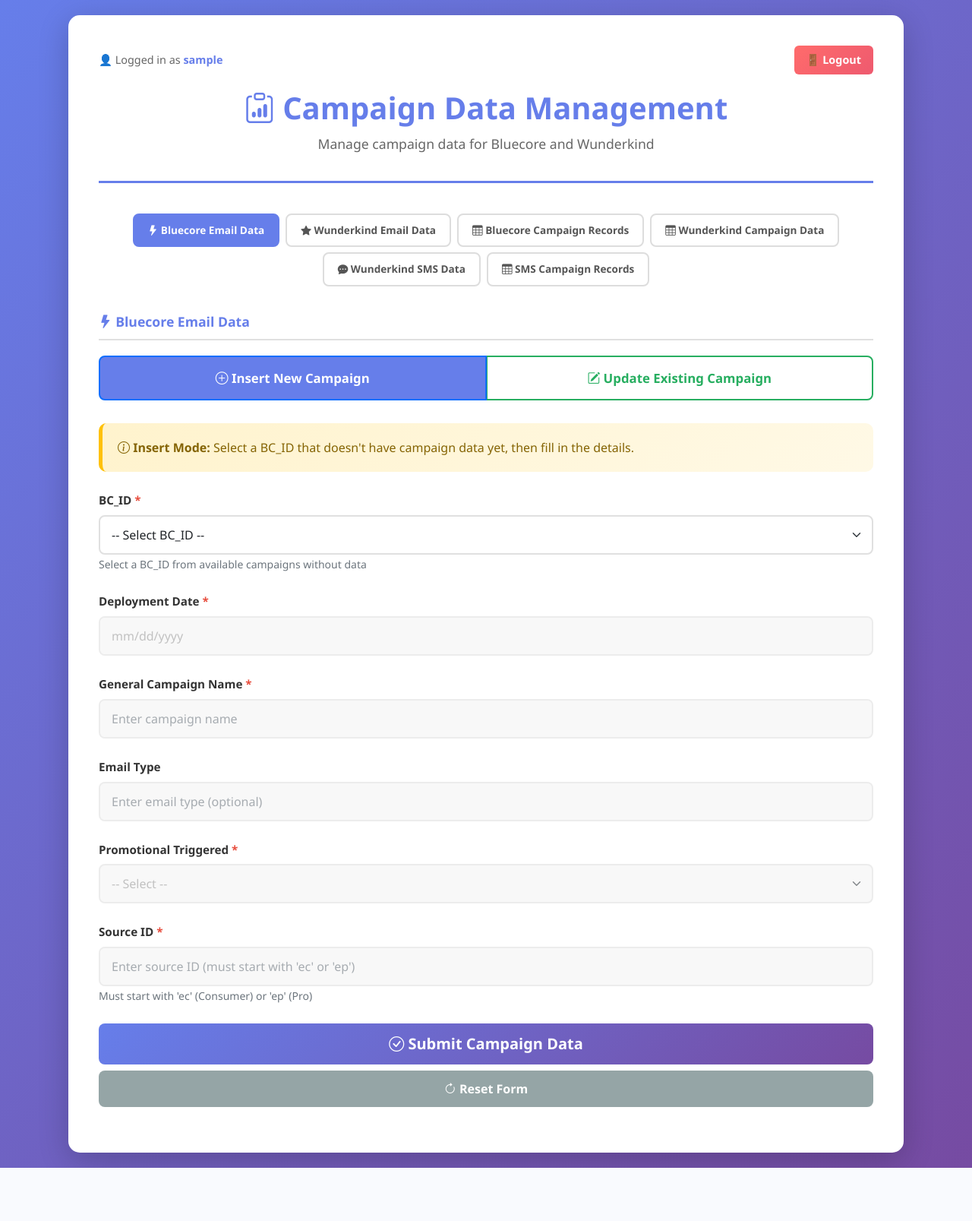
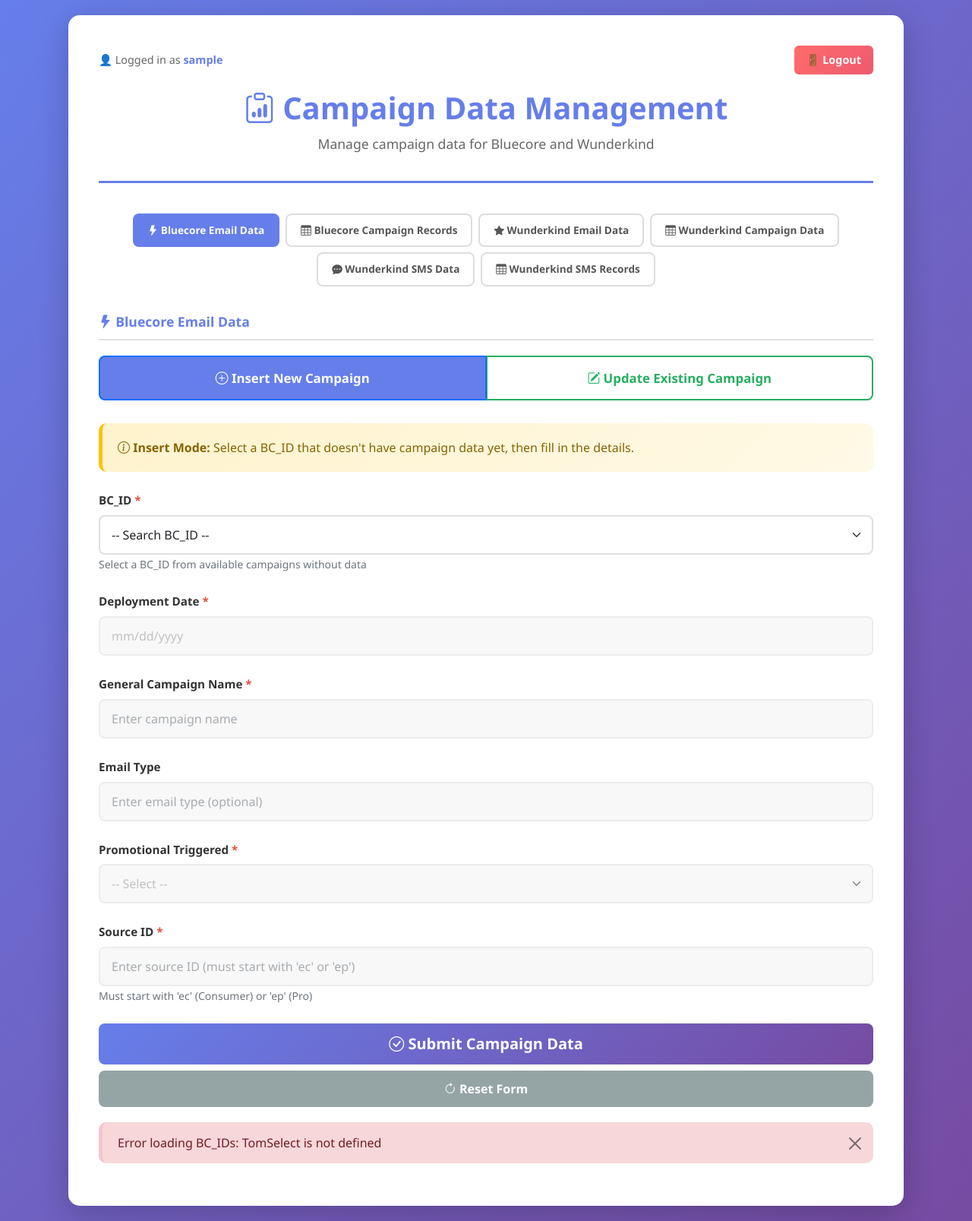
Before and after one commit to kiran-EA/campaign_app, a Flask app: page / in a window 1280 px wide. Shown: the whole page at 76% size. Before the commit the page ends 1537 px from the top, so only its background shows below. Run offline with Flask 3, Linux system fonts and the light colour scheme; the visitor is signed in with stand-in values (Sample User, id 1); a database or web service that is not in the repository returns one stand-in record (values such as "Sample title"); data that the repository does not hold is empty; some libraries are stand-ins or nearby versions.

Commit message:
New version

```diff
--- a/templates/index.html
+++ b/templates/index.html
@@ -6,6 +6,7 @@
     <title>Campaign Data Management</title>
     <link href="https://cdn.jsdelivr.net/npm/bootstrap@5.1.3/dist/css/bootstrap.min.css" rel="stylesheet">
     <link rel="stylesheet" href="https://cdn.jsdelivr.net/npm/bootstrap-icons@1.7.2/font/bootstrap-icons.css">
+    <link href="https://cdn.jsdelivr.net/npm/tom-select@2.3.1/dist/css/tom-select.bootstrap5.min.css" rel="stylesheet">
     <style>
         * {
             margin: 0;
@@ -389,13 +390,13 @@
                 </button>
             </li>
             <li class="nav-item" role="presentation">
-                <button class="nav-link" id="wunderkind-tab" data-bs-toggle="tab" data-bs-target="#wunderkind-content" type="button" role="tab">
-                    <i class="bi bi-star-fill"></i> Wunderkind Email Data
+                <button class="nav-link" id="campaign-records-tab" data-bs-toggle="tab" data-bs-target="#campaign-records-content" type="button" role="tab">
+                    <i class="bi bi-table"></i> Bluecore Campaign Records
                 </button>
             </li>
             <li class="nav-item" role="presentation">
-                <button class="nav-link" id="campaign-records-tab" data-bs-toggle="tab" data-bs-target="#campaign-records-content" type="button" role="tab">
-                    <i class="bi bi-table"></i> Bluecore Campaign Records
+                <button class="nav-link" id="wunderkind-tab" data-bs-toggle="tab" data-bs-target="#wunderkind-content" type="button" role="tab">
+                    <i class="bi bi-star-fill"></i> Wunderkind Email Data
                 </button>
             </li>
             <li class="nav-item" role="presentation">
@@ -410,7 +411,7 @@
             </li>
             <li class="nav-item" role="presentation">
                 <button class="nav-link" id="sms-records-tab" data-bs-toggle="tab" data-bs-target="#sms-records-content" type="button" role="tab">
-                    <i class="bi bi-table"></i> SMS Campaign Records
+                    <i class="bi bi-table"></i> Wunderkind SMS Records
                 </button>
             </li>
         </ul>
@@ -798,8 +799,9 @@
 
                 <!-- Campaign Records Table -->
                 <div id="campaignRecordsTableContainer" style="display: none;">
-                    <div style="margin-bottom: 15px;">
-                        <strong>Total Records: <span id="recordCount">0</span></strong>
+                    <div style="margin-bottom: 15px; display: flex; align-items: center; gap: 16px; flex-wrap: wrap;">
+                        <strong>Total Records: <span id="recordCount">0</span> &nbsp;| Showing: <span id="recordCountFiltered">0</span></strong>
+                        <input type="text" id="bluecoreSearchInput" class="form-control form-control-sm" placeholder="&#128269; Search any field..." style="max-width: 320px;" oninput="filterTable('campaignRecordsTableBody', this.value, 'recordCountFiltered')">
                     </div>
                     <div style="overflow-x: auto;">
                         <table class="table table-striped table-hover">
@@ -852,8 +854,9 @@
 
                 <!-- Wunderkind Campaign Records Table -->
                 <div id="wunderkindCampaignRecordsTableContainer" style="display: none;">
-                    <div style="margin-bottom: 15px;">
-                        <strong>Total Records: <span id="wunderkindRecordCount">0</span></strong>
+                    <div style="margin-bottom: 15px; display: flex; align-items: center; gap: 16px; flex-wrap: wrap;">
+                        <strong>Total Records: <span id="wunderkindRecordCount">0</span> &nbsp;| Showing: <span id="wunderkindRecordCountFiltered">0</span></strong>
+                        <input type="text" id="wunderkindSearchInput" class="form-control form-control-sm" placeholder="&#128269; Search any field..." style="max-width: 320px;" oninput="filterTable('wunderkindCampaignRecordsTableBody', this.value, 'wunderkindRecordCountFiltered')">
                     </div>
                     <div style="overflow-x: auto;">
                         <table class="table table-striped table-hover">
@@ -1025,10 +1028,10 @@
             </div>
             <!-- End Wunderkind SMS Tab -->
 
-            <!-- SMS Campaign Records Tab -->
+            <!-- Wunderkind SMS Records Tab -->
             <div class="tab-pane fade" id="sms-records-content" role="tabpanel">
                 <div class="platform-indicator">
-                    <i class="bi bi-chat-dots-fill"></i> SMS Campaign Records
+                    <i class="bi bi-chat-dots-fill"></i> Wunderkind SMS Records
                 </div>
 
                 <div class="info-box">
@@ -1049,8 +1052,9 @@
 
                 <!-- SMS Campaign Records Table -->
                 <div id="smsCampaignRecordsTableContainer" style="display: none;">
-                    <div style="margin-bottom: 15px;">
-                        <strong>Total Records: <span id="smsRecordCount">0</span></strong>
+                    <div style="margin-bottom: 15px; display: flex; align-items: center; gap: 16px; flex-wrap: wrap;">
+                        <strong>Total Records: <span id="smsRecordCount">0</span> &nbsp;| Showing: <span id="smsRecordCountFiltered">0</span></strong>
+                        <input type="text" id="smsSearchInput" class="form-control form-control-sm" placeholder="&#128269; Search any field..." style="max-width: 320px;" oninput="filterTable('smsCampaignRecordsTableBody', this.value, 'smsRecordCountFiltered')">
                     </div>
                     <div style="overflow-x: auto;">
                         <table class="table table-striped table-hover">
@@ -1077,6 +1081,7 @@
         </div>
 
     <script src="https://cdn.jsdelivr.net/npm/bootstrap@5.1.3/dist/js/bootstrap.bundle.min.js"></script>
+    <script src="https://cdn.jsdelivr.net/npm/tom-select@2.3.1/dist/js/tom-select.complete.min.js"></script>
     <script>
         // All functions will be defined below, then initialization happens at the end
 
@@ -1129,8 +1134,7 @@
                 return;
             }
 
-            select.innerHTML = '<option value="">⏳ Loading...</option>';
-            select.disabled = true;
+            select.disabled = false;
 
             try {
                 console.error('DEBUG: loadBCIds - Fetching /api/get_bc_ids...');
@@ -1150,32 +1154,24 @@
                 console.error('  DEBUG: API result:', result.success ? `${result.data.length} records` : 'ERROR', result);
                 console.log('  ← API returned:', result.success ? `${result.data.length} records` : 'ERROR');
 
-                if (result.success && result.data && result.data.length > 0) {
-                    console.error('DEBUG: Populating dropdown with', result.data.length, 'items');
-                    select.innerHTML = '<option value="">-- Select BC_ID --</option>';
-                    result.data.forEach(bc_id => {
-                        const option = document.createElement('option');
-                        option.value = bc_id;
-                        option.textContent = bc_id;
-                        select.appendChild(option);
-                    });
-                    select.disabled = false;
-                    console.warn(`✓ loadBCIds COMPLETE: ${result.data.length} items loaded`);
-                } else {
-                    select.innerHTML = '<option value="">No BC_IDs available</option>';
-                    select.disabled = false;
-                    console.warn('⚠ loadBCIds: No data returned');
-                }
-
-                // Add change event listener
-                select.addEventListener('change', function() {
-                    toggleInsertFormFields(this.value !== '');
-                });
+                const bcOptions = result.success && result.data ? result.data : [];
+
+                if (tomBcId) { tomBcId.destroy(); tomBcId = null; }
+                select.innerHTML = '<option value="">-- Search BC_ID --</option>';
+                bcOptions.forEach(id => {
+                    const opt = document.createElement('option');
+                    opt.value = id; opt.textContent = id;
+                    select.appendChild(opt);
+                });
+                tomBcId = new TomSelect(select, {
+                    create: false,
+                    placeholder: '-- Search BC_ID --',
+                    onChange: function(value) { toggleInsertFormFields(value !== ''); }
+                });
+                console.warn(`✓ loadBCIds COMPLETE: ${bcOptions.length} items loaded`);
 
             } catch (error) {
                 console.error('❌ loadBCIds ERROR:', error);
-                select.innerHTML = '<option value="">Error loading BC_IDs</option>';
-                select.disabled = false;
                 showAlert('Error loading BC_IDs: ' + error.message, 'danger');
             }
         }
@@ -1259,7 +1255,7 @@
             event.preventDefault();
 
             const formData = {
-                bc_id: document.getElementById('bc_id').value,
+                bc_id: tomBcId ? tomBcId.getValue() : document.getElementById('bc_id').value,
                 deployment_date: document.getElementById('deployment_date').value,
                 general_campaign_name: document.getElementById('general_campaign_name').value,
                 email_type: document.getElementById('email_type').value || null,
@@ -1458,8 +1454,7 @@
                 return;
             }
 
-            select.innerHTML = '<option value="">⏳ Loading...</option>';
-            select.disabled = true;
+            select.disabled = false;
 
             try {
                 console.log('  → Fetching /api/get_wunderkind_campaign_ids...');
@@ -1477,31 +1472,27 @@
                 const result = await response.json();
                 console.log('  ← API returned:', result.success ? `${result.data.length} records` : 'ERROR');
 
-                if (result.success && result.data && result.data.length > 0) {
-                    select.innerHTML = '<option value="">-- Select Campaign ID --</option>';
-                    result.data.forEach(campaign_id => {
-                        const option = document.createElement('option');
-                        option.value = campaign_id;
-                        option.textContent = campaign_id;
-                        select.appendChild(option);
-                    });
-                    select.disabled = false;
-                    console.warn(`✓ loadWunderkindCampaignIds COMPLETE: ${result.data.length} items loaded`);
-                } else {
-                    select.innerHTML = '<option value="">No Campaign IDs available</option>';
-                    select.disabled = false;
-                    console.warn('⚠ loadWunderkindCampaignIds: No data returned');
-                }
-
-                // Add change event listener
-                select.addEventListener('change', function() {
-                    toggleWunderkindInsertFormFields(this.value !== '');
-                });
+                const wkOptions = result.success && result.data ? result.data : [];
+
+                if (tomWunderkindId) { tomWunderkindId.destroy(); tomWunderkindId = null; }
+                select.innerHTML = '<option value="">-- Search Campaign ID --</option>';
+                wkOptions.forEach(id => {
+                    const opt = document.createElement('option');
+                    opt.value = id; opt.textContent = id;
+                    select.appendChild(opt);
+                });
+                tomWunderkindId = new TomSelect(select, {
+                    create: false,
+                    placeholder: '-- Search Campaign ID --',
+                    onChange: function(value) {
+                        toggleWunderkindInsertFormFields(value !== '');
+                        if (value) fetchWunderkindCampaignName();
+                    }
+                });
+                console.warn(`✓ loadWunderkindCampaignIds COMPLETE: ${wkOptions.length} items loaded`);
 
             } catch (error) {
                 console.error('❌ loadWunderkindCampaignIds ERROR:', error);
-                select.innerHTML = '<option value="">Error loading Campaign IDs</option>';
-                select.disabled = false;
                 showWunderkindAlert('Error loading Campaign IDs: ' + error.message, 'danger');
             }
         }
@@ -1527,7 +1518,7 @@
 
         // Fetch Wunderkind Campaign Name from source table
         async function fetchWunderkindCampaignName() {
-            const campaignId = document.getElementById('wunderkind_campaign_id').value;
+            const campaignId = tomWunderkindId ? tomWunderkindId.getValue() : document.getElementById('wunderkind_campaign_id').value;
             const campaignNameText = document.getElementById('wunderkind_campaign_name_text');
 
             if (!campaignId) {
@@ -1637,7 +1628,7 @@
             event.preventDefault();
 
             const formData = {
-                campaign_id: document.getElementById('wunderkind_campaign_id').value,
+                campaign_id: tomWunderkindId ? tomWunderkindId.getValue() : document.getElementById('wunderkind_campaign_id').value,
                 general_campaign_name: document.getElementById('wunderkind_general_campaign_name').value,
                 email_type: document.getElementById('wunderkind_email_type').value || null,
                 promotional_triggered: document.getElementById('wunderkind_promotional_triggered').value,
@@ -2012,6 +2003,43 @@
             }
         }
 
+        // ============================================
+        // TABLE SEARCH / FILTER
+        // ============================================
+        function filterTable(tbodyId, query, counterId) {
+            const tbody = document.getElementById(tbodyId);
+            if (!tbody) return;
+            const rows = tbody.querySelectorAll('tr');
+            const q = query.trim().toLowerCase();
+            let visible = 0;
+            rows.forEach(row => {
+                const text = row.textContent.toLowerCase();
+                const match = !q || text.includes(q);
+                row.style.display = match ? '' : 'none';
+                if (match) visible++;
+            });
+            const counter = document.getElementById(counterId);
+            if (counter) counter.textContent = visible;
+        }
+
+        // ============================================
+        // TOM SELECT INSTANCES
+        // ============================================
+        let tomBcId = null;
+        let tomWunderkindId = null;
+        let tomSmsId = null;
+
+        function initTomSelect(selectId, onChangeFn) {
+            const el = document.getElementById(selectId);
+            if (!el) return null;
+            return new TomSelect(el, {
+                create: false,
+                sortField: { field: 'text', direction: 'asc' },
+                placeholder: '-- Search or select --',
+                onChange: onChangeFn || function() {}
+            });
+        }
+
         // Back button prevention will be set up after initialization
 
         // ============================================
@@ -2042,7 +2070,7 @@
         // Load SMS Message IDs into dropdown
         async function loadSMSMessageIds() {
             const select = document.getElementById('sms_message_id');
-            select.innerHTML = '<option value="">Loading Message IDs...</option>';
+            select.disabled = false;
             showSMSLoading(true);
 
             try {
@@ -2053,25 +2081,24 @@
                 const result = await response.json();
 
                 if (result.success) {
-                    select.innerHTML = '<option value="">-- Select Message ID --</option>';
+                    if (tomSmsId) { tomSmsId.destroy(); tomSmsId = null; }
+                    select.innerHTML = '<option value="">-- Search Message ID --</option>';
                     result.data.forEach(id => {
-                        const option = document.createElement('option');
-                        const formattedId = Math.floor(parseFloat(id));
-                        option.value = formattedId;
-                        option.textContent = formattedId;
-                        select.appendChild(option);
+                        const fid = Math.floor(parseFloat(id));
+                        const opt = document.createElement('option');
+                        opt.value = String(fid); opt.textContent = String(fid);
+                        select.appendChild(opt);
                     });
-
-                    select.addEventListener('change', function() {
-                        toggleSMSInsertFormFields(this.value !== '');
+                    tomSmsId = new TomSelect(select, {
+                        create: false,
+                        placeholder: '-- Search Message ID --',
+                        onChange: function(value) { toggleSMSInsertFormFields(value !== ''); }
                     });
                 } else {
-                    select.innerHTML = '<option value="">Error loading Message IDs</option>';
                     showSMSAlert('Error loading Message IDs: ' + (result.error || 'Unknown error'), 'danger');
                 }
             } catch (error) {
                 console.error('Error loading SMS Message IDs:', error);
-                select.innerHTML = '<option value="">Error loading Message IDs</option>';
                 showSMSAlert('Error connecting to server: ' + error.message, 'danger');
             }
             showSMSLoading(false);
@@ -2097,7 +2124,7 @@
             showSMSLoading(true);
 
             const formData = {
-                message_id: document.getElementById('sms_message_id').value,
+                message_id: tomSmsId ? tomSmsId.getValue() : document.getElementById('sms_message_id').value,
                 general_campaign_name: document.getElementById('sms_general_campaign_name').value,
                 promotional_triggered: document.getElementById('sms_promotional_triggered').value,
                 source_id: document.getElementById('sms_source_id').value
@@ -2199,6 +2226,7 @@
         // Reset SMS Insert Form
         function resetSMSForm() {
             document.getElementById('smsCampaignForm').reset();
+            if (tomSmsId) tomSmsId.clear();
             toggleSMSInsertFormFields(false);
             clearSMSAlerts();
         }
```
